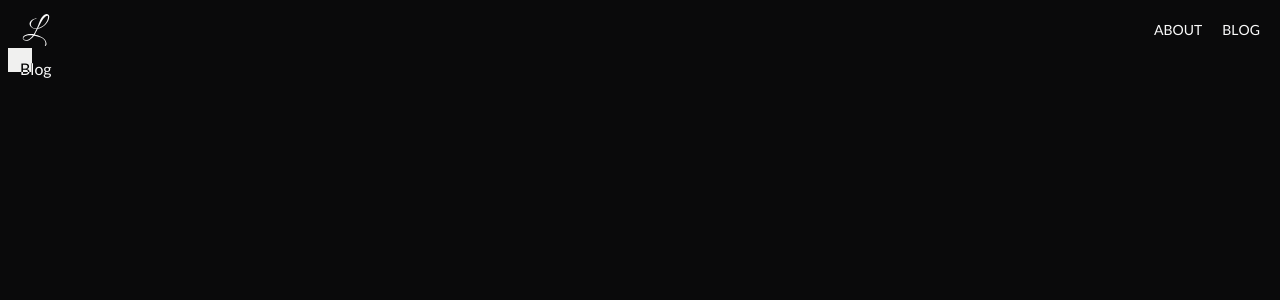
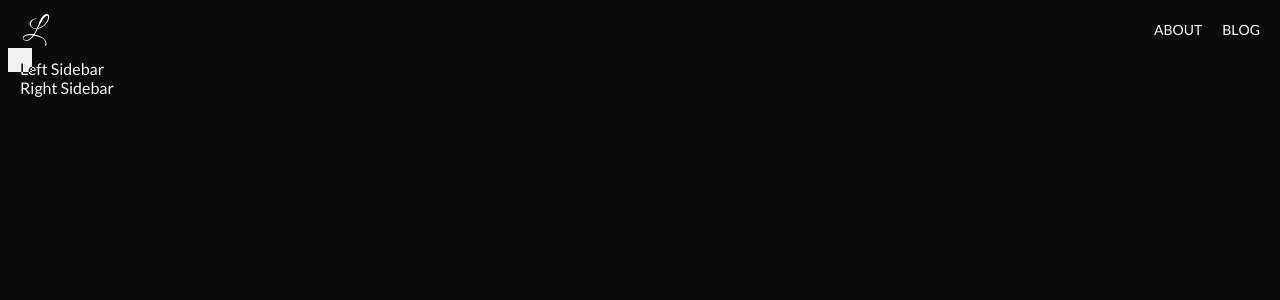
Before and after one commit to ethn1ee/portfolio-v1, a Next.js app: page /blog in a window 1280 px wide. Shown: the top 300 px of the page. Built offline with nearby package versions, Linux system fonts and the light colour scheme.

Commit message:
Refactor file structure for about page

```diff
--- a/src/app/about/linkButtons.jsx
+++ b/src/app/about/linkButtons.jsx
@@ -5,8 +5,35 @@ import { AnimatePresence, motion } from "framer-motion";
 import Link from "next/link";
 import { useStickyRefs } from "@/components/utils/useStickyRefs";
 import { customEase } from "@/components/utils/anim";
+import { animate, stagger } from "framer-motion";
 
-export const LinkButton = ({ link }) => {
+const LinkButtons = () => {
+  const links = [
+    { url: "./Ethan_Lee_resume.pdf", title: "RESUME" },
+    { url: "https://github.com/ethn1ee", title: "GITHUB" },
+    { url: "https://www.linkedin.com/in/ethn1ee/", title: "LINKEDIN" },
+  ];
+
+  const staggerButton = stagger(0.1, { startDelay: 1 });
+
+  useEffect(() => {
+    animate(
+      ".stagger-button",
+      { opacity: [0, 1], y: [100, 0] },
+      { delay: staggerButton, ease: customEase, duration: 1 }
+    );
+  }, []);
+  return (
+    <div className="flex gap-l w-[30vw] fixed bottom-ml z-20">
+      {links.map((link) => (
+        <LinkButton key={link.url} link={link} />
+      ))}
+      <EmailButton />
+    </div>
+  );
+};
+
+const LinkButton = ({ link }) => {
   const [isHovered, setIsHovered] = useState(false);
 
   const navRef = useRef();
@@ -65,7 +92,7 @@ export const LinkButton = ({ link }) => {
   );
 };
 
-export const EmailButton = () => {
+const EmailButton = () => {
   const [isHovered, setIsHovered] = useState(false);
   const [isCopied, setIsCopied] = useState(false);
 
@@ -155,3 +182,5 @@ export const EmailButton = () => {
     </motion.div>
   );
 };
+
+export default LinkButtons;
--- a/src/app/about/page.jsx
+++ b/src/app/about/page.jsx
@@ -1,28 +1,12 @@
 "use client";
 
-import { customEase } from "@/components/utils/anim";
 import Experiences from "./experiences";
 import HeroText from "./heroText";
-import { EmailButton, LinkButton } from "./linkButtons";
-import { animate, stagger } from "framer-motion";
-import { useEffect } from "react";
+import LinkButtons from "./linkButtons";
+
 
 const About = () => {
-  const links = [
-    { url: "./Ethan_Lee_resume.pdf", title: "RESUME" },
-    { url: "https://github.com/ethn1ee", title: "GITHUB" },
-    { url: "https://www.linkedin.com/in/ethn1ee/", title: "LINKEDIN" },
-  ];
 
-  const staggerButton = stagger(0.1, { startDelay: 1 });
-
-  useEffect(() => {
-    animate(
-      ".stagger-button",
-      { opacity: [0, 1], y: [100, 0] },
-      { delay: staggerButton, ease: customEase, duration: 1 }
-    );
-  }, []);
 
   return (
     <main>
@@ -30,12 +14,7 @@ const About = () => {
       <HeroText />
 
       {/* LINKS */}
-      <div className="flex gap-l w-[30vw] fixed bottom-ml z-20">
-        {links.map((link) => (
-          <LinkButton key={link.url} link={link} />
-        ))}
-        <EmailButton />
-      </div>
+      <LinkButtons />
 
       {/* EXPERIENCES */}
       <Experiences />
--- /dev/null
+++ b/src/app/blog/leftSidebar.jsx
@@ -0,0 +1,5 @@
+const LeftSidebar = () => {
+  return <div>Left Sidebar</div>;
+};
+
+export default LeftSidebar;
--- a/src/app/blog/page.jsx
+++ b/src/app/blog/page.jsx
@@ -1,5 +1,12 @@
+import LeftSidebar from "./leftSidebar";
+import RightSidebar from "./rightSidebar";
+
 const Blog = () => {
-  return <main>Blog</main>;
+  return <main>
+
+    <LeftSidebar />
+    <RightSidebar />
+  </main>;
 };
 
 export default Blog;
--- /dev/null
+++ b/src/app/blog/rightSidebar.jsx
@@ -0,0 +1,5 @@
+const RightSidebar = () => {
+  return <div>Right Sidebar</div>;
+};
+
+export default RightSidebar;
```
